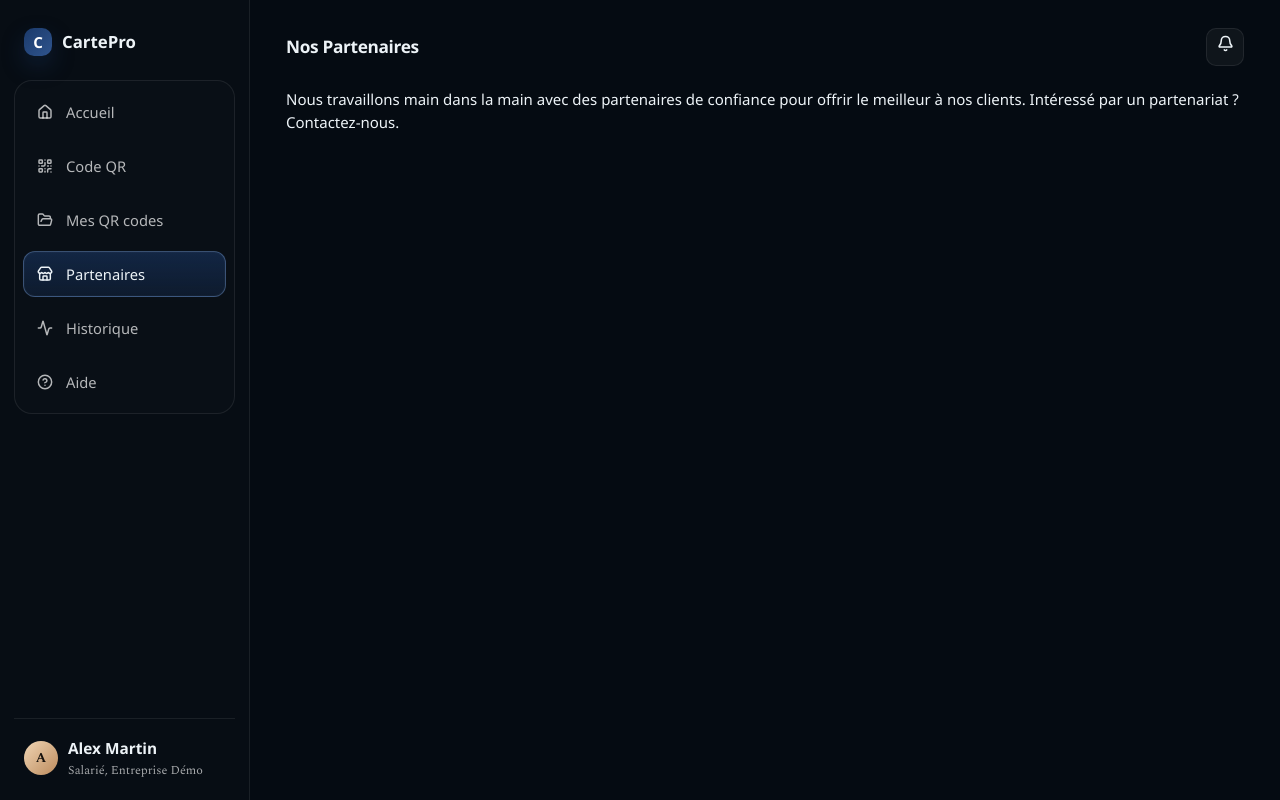
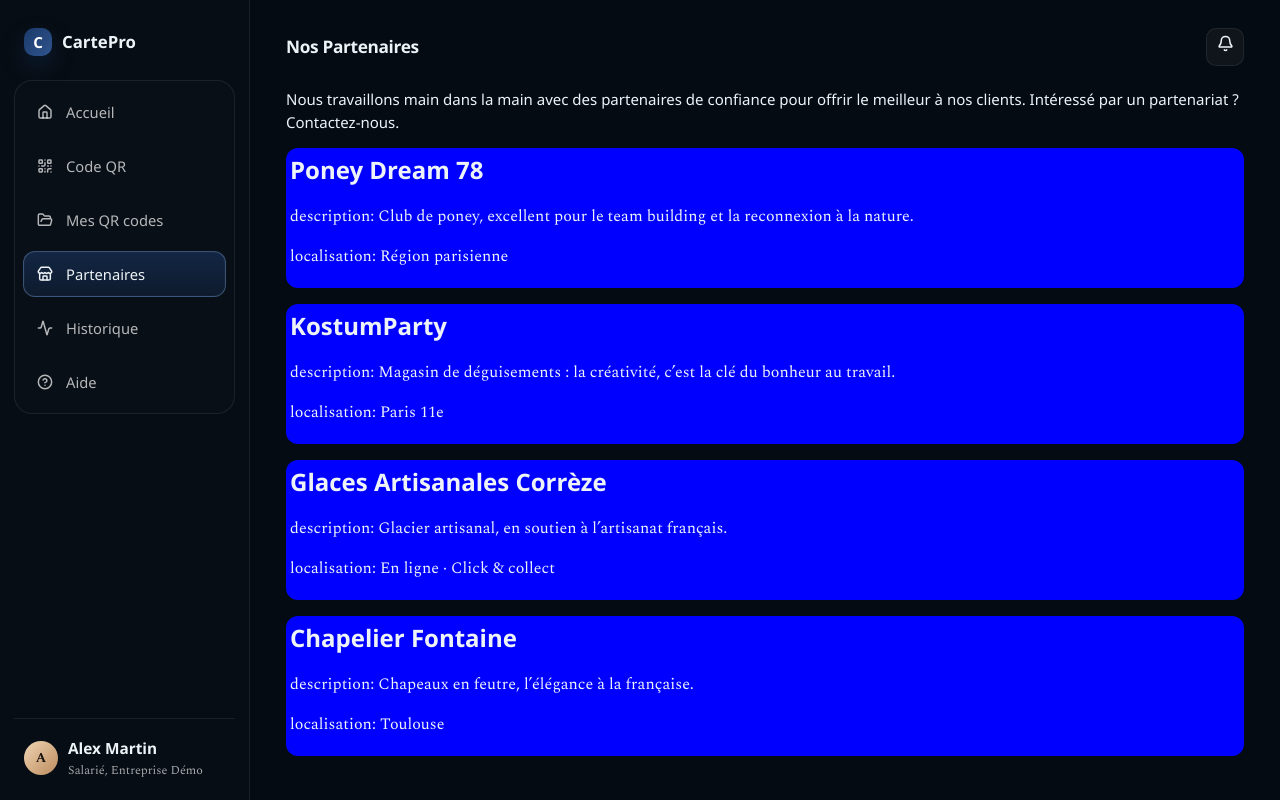
Before and after one commit to maxime-knv/survivor, a React (Vite) app: page /partenaires in a window 1280 px wide. Built offline with nearby package versions, Linux system fonts and the light colour scheme; a web font is replaced by a local one.

Commit message:
feat(PartnerPage): add prtner page with listed partners

```diff
--- a/src/pages/PartnersPage.jsx
+++ b/src/pages/PartnersPage.jsx
@@ -1,11 +1,24 @@
 import PageHeader from '../components/ui/PageHeader'
 import '../styles/Partners.css'
+import { partners } from '../data/partners'
+
+import { Panel, PanelGroup } from 'rsuite'
 
 export default function PartnerPage() {
     return (
         <>
             <PageHeader title="Nos Partenaires" />
             <p className='partners-title'>Nous travaillons main dans la main avec des partenaires de confiance pour offrir le meilleur à nos clients. Intéressé par un partenariat ? Contactez-nous.</p>
+            <PanelGroup>
+                {partners.map((partner) => (
+                    <div className='partner-panel' key={partner.id}>
+                        <Panel header={partner.name}>
+                            <p>description: {partner.description}</p>
+                            <p>localisation: {partner.city}</p>
+                        </Panel>
+                    </div>
+                ))}
+            </PanelGroup>
         </>
     )
 }
--- a/src/styles/Partners.css
+++ b/src/styles/Partners.css
@@ -2,3 +2,11 @@
     font-family: 'Marianne', 'Segoe UI', sans-serif;
     font-size: 15px;
 }
+
+.partner-panel {
+    margin-bottom: 16px;
+    padding: 4px;
+    background-color: blue;
+    border-radius: 12px;
+    overflow: hidden;
+}
```
